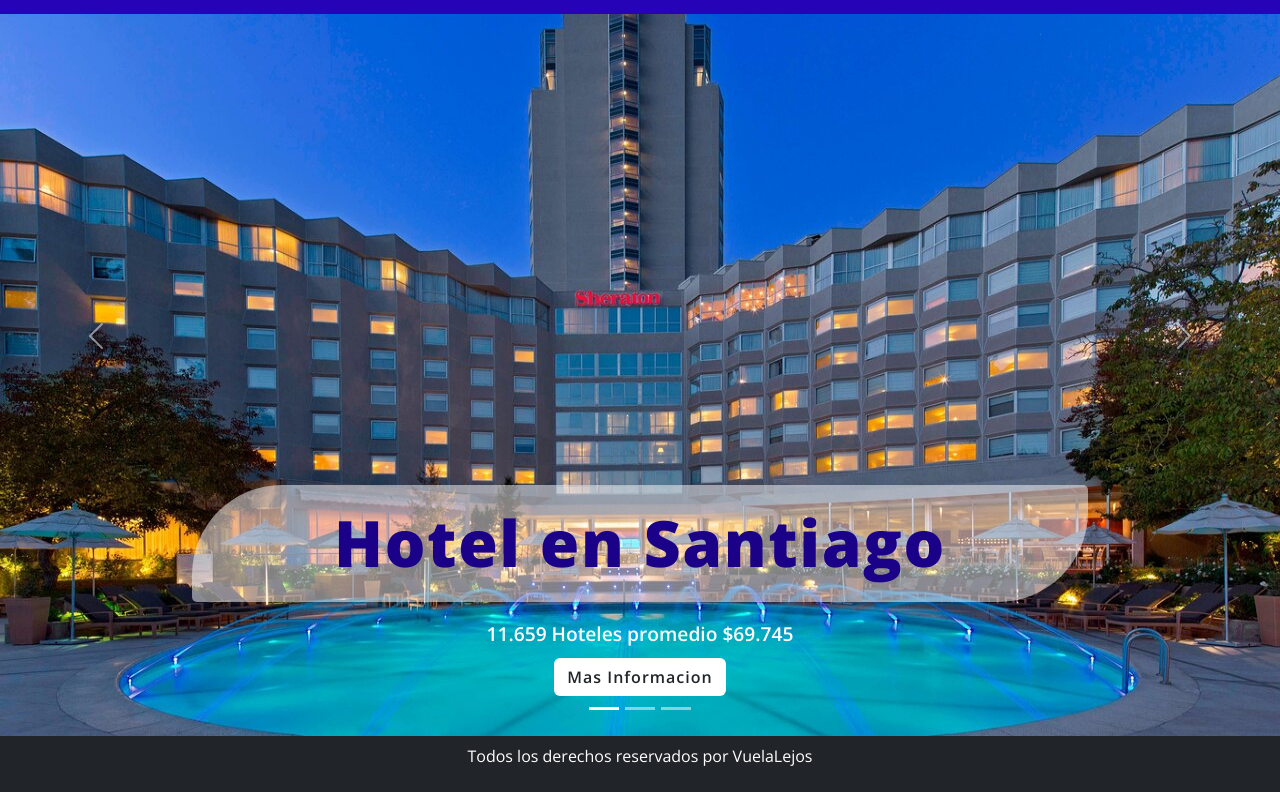
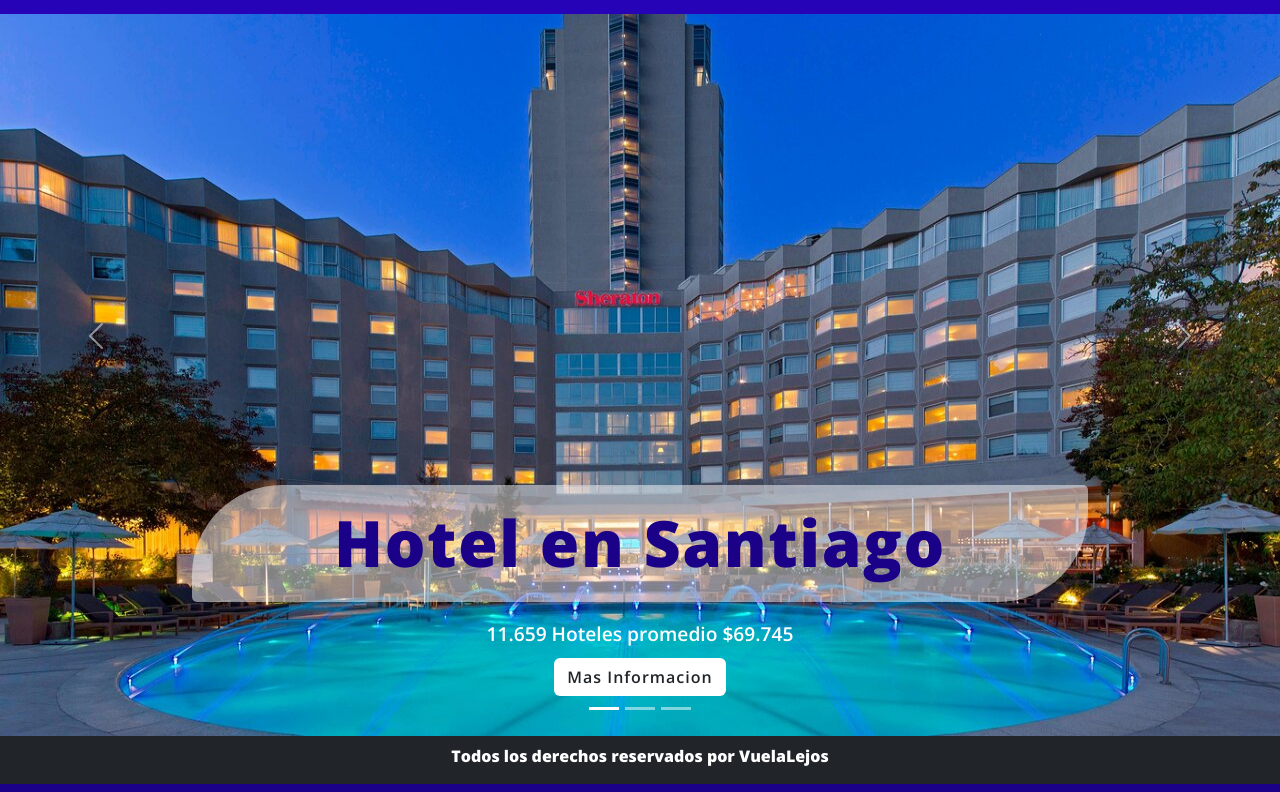
Before and after one commit to coderito/proyecto-aerolinea-vuela-lejos, a plain HTML site: page index.html in a window 1280 px wide. Shown: the part 64-856 px from the top of the page. Drawn offline with nearby package versions, Linux system fonts and the light colour scheme.

Commit message:
estilos al footer

```diff
--- a/styles.css
+++ b/styles.css
@@ -121,3 +121,8 @@ i {
 .img-area{
   width: 100%;
 }
+
+footer{
+  height: 3rem;
+  font-weight: bold;
+}
```
